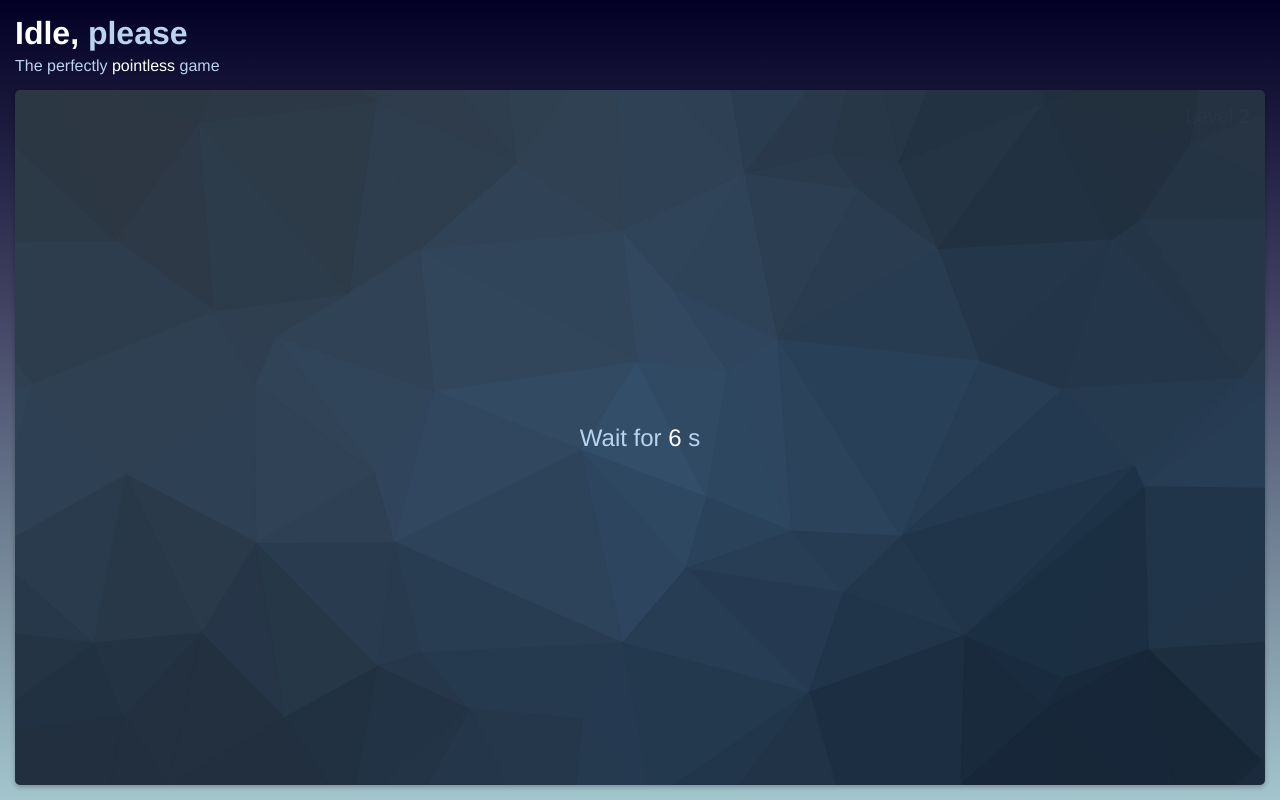
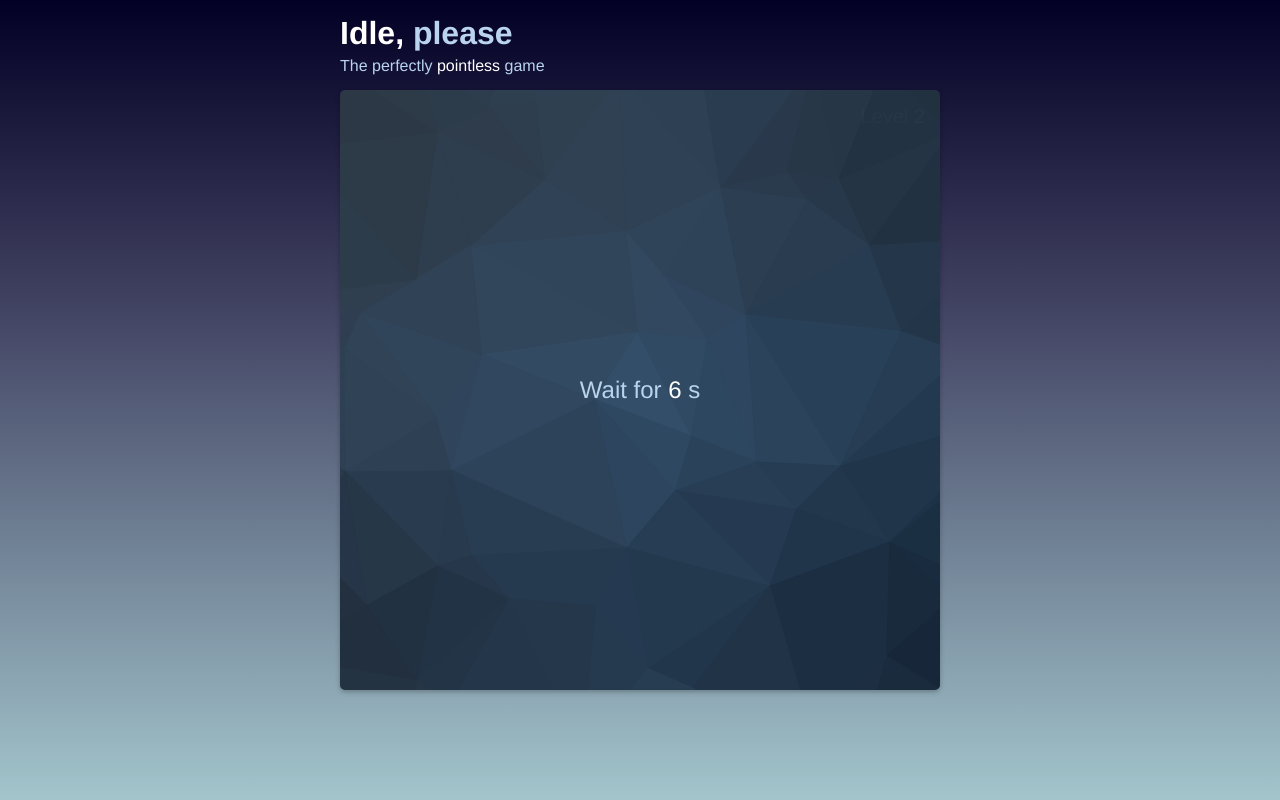
Before and after one commit to JeSuisUnCaillou/idle-please, a Vue app: page / in a window 1280 px wide. Built offline with nearby package versions, Linux system fonts and the light colour scheme.

Commit message:
make the game 600x600 for large screens

```diff
--- a/src/components/Home.vue
+++ b/src/components/Home.vue
@@ -1,12 +1,13 @@
 <template>
+  <div class="bg-container">
     <div class="container">
       <div class="titles">
         <h1><span class="highlight">Idle,</span> please</h1>
         <div>The perfectly <span class="highlight">pointless</span> game</div>
       </div>
-
-    <div class="game-container centered-content">
+      <div class="game-container">
         <game></game>
+      </div>
     </div>
   </div>
 </template>
@@ -24,12 +25,15 @@ export default {
 </script>
 <!-- Add "scoped" attribute to limit CSS to this component only -->
 <style scoped>
+.bg-container {
+  height: 100%;
+  background: rgb(2,0,36);
+  background: linear-gradient(180deg, rgba(2,0,36,1) 0%, rgba(60,60,93,1) 35%, rgba(163,197,204,1) 100%);
+}
 .container {
   height: 100%;
+  margin: 0 auto;
   padding: 0 15px;
-  background-color: #E0BB97;
-  background: rgb(2,0,36);
-  background: linear-gradient(180deg, rgba(2,0,36,1) 0%, rgba(60,60,93,1) 35%, rgba(163,197,204,1) 100%);
   display: flex;
   flex-direction: column;
   font-family: 'Avenir', Helvetica, Arial, sans-serif;
@@ -57,4 +61,13 @@ h1 {
   display: flex;
   flex-direction: column;
 }
+
+@media only screen and (min-width: 768px) {
+  .game-container {
+    max-height: 600px;
+  }
+  .container {
+    max-width: 600px;
+  }
+}
 </style>
```
Lines whose indentation alone changed are shown as unchanged.
